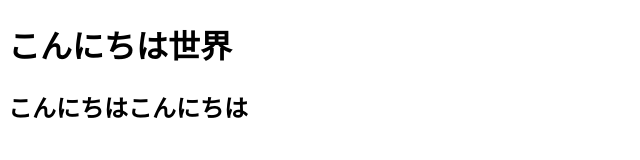
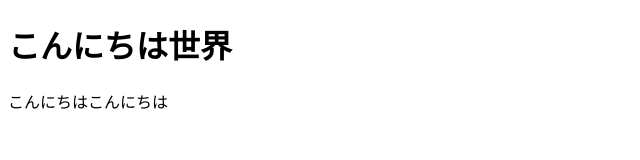
Before and after one commit to nakamoto02/WebSite20170517, a plain HTML site: page index.html in a window 1280 px wide. Shown: the whole page, without its empty margins (0-640 px from the left). Drawn offline with Linux system fonts and the light colour scheme.

Commit message:
Update index.html

```diff
--- a/index.html
+++ b/index.html
@@ -6,6 +6,6 @@
 </head>
 <body>
   <h1>こんにちは世界</h1>
-  <h2>こんにちはこんにちは</h2>
+  <p>こんにちはこんにちは</p>
 </body>
 </html>
```
